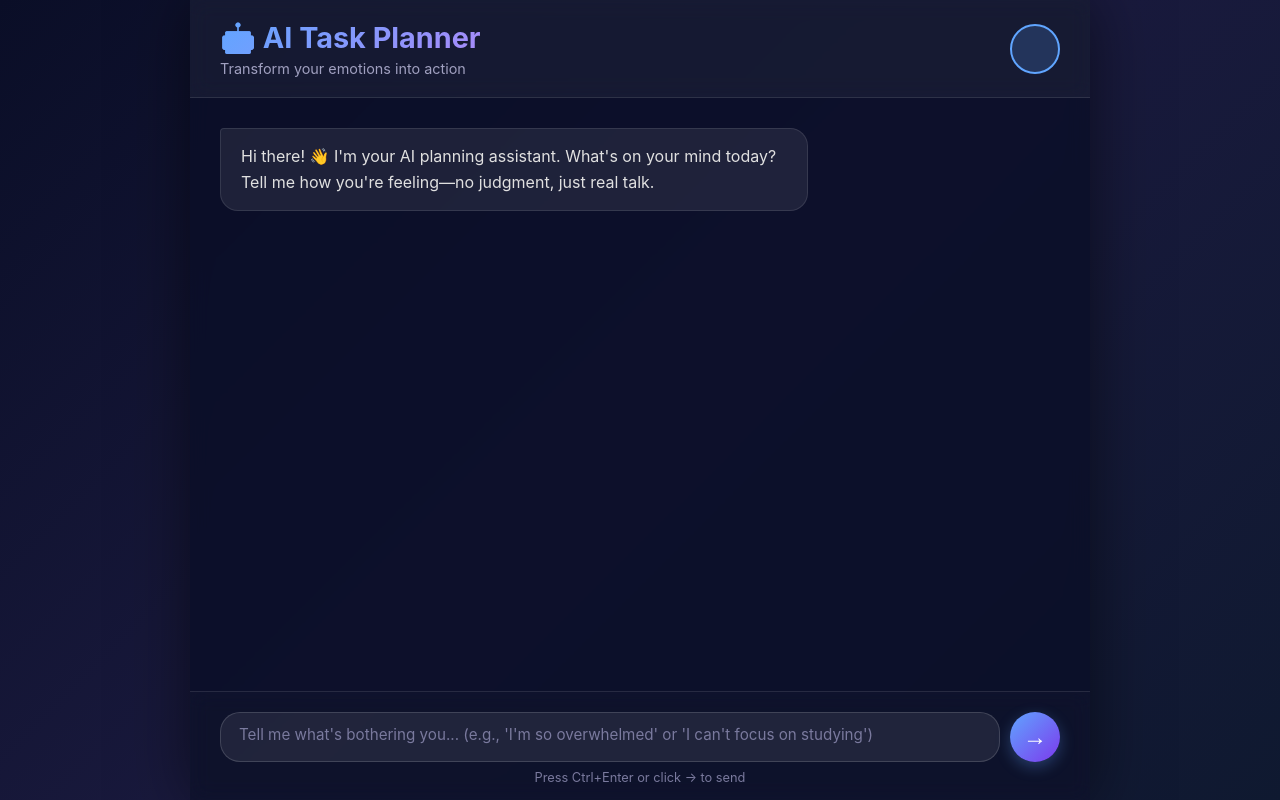
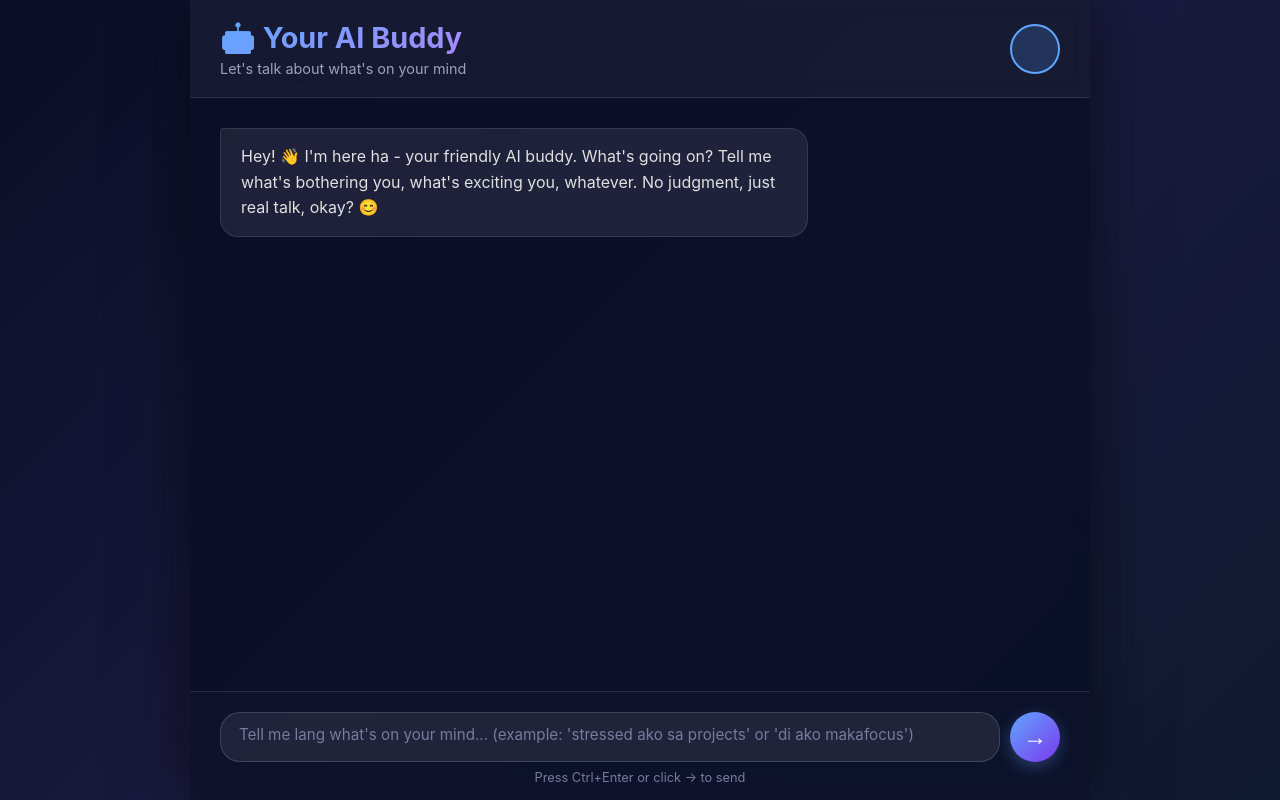
Before and after one commit to fhnguiwhgkgjoi/AI-Task-Planner, a website: page index.html in a window 1280 px wide. Drawn offline with Linux system fonts and the light colour scheme.

Commit message:
Revise chat header and bot greeting text
Updated the header and greeting messages in the chat interface.

```diff
--- a/index.html
+++ b/index.html
@@ -13,8 +13,8 @@
         <!-- HEADER -->
         <header class="chat-header">
             <div class="header-content">
-                <h1>🤖 AI Task Planner</h1>
-                <p>Transform your emotions into action</p>
+                <h1>🤖 Your AI Buddy</h1>
+                <p>Let's talk about what's on your mind</p>
             </div>
             <div class="emotion-indicator" id="emotionIndicator"></div>
         </header>
@@ -24,7 +24,7 @@
             <div class="messages-container" id="messagesContainer">
                 <div class="message bot-message">
                     <div class="message-content">
-                        <p>Hi there! 👋 I'm your AI planning assistant. What's on your mind today? Tell me how you're feeling—no judgment, just real talk.</p>
+                        <p>Hey! 👋 I'm here ha - your friendly AI buddy. What's going on? Tell me what's bothering you, what's exciting you, whatever. No judgment, just real talk, okay? 😊</p>
                     </div>
                 </div>
             </div>
@@ -36,7 +36,7 @@
                 <textarea
                     id="userThought"
                     class="chat-input"
-                    placeholder="Tell me what's bothering you... (e.g., 'I'm so overwhelmed' or 'I can't focus on studying')"
+                    placeholder="Tell me lang what's on your mind... (example: 'stressed ako sa projects' or 'di ako makafocus')"
                     rows="1"
                 ></textarea>
                 <button id="generateBtn" class="send-btn">→</button>
@@ -45,7 +45,6 @@
         </div>
     </div>
 
-    <script src="ai-assistant.js">
-    </script>
+    <script src="ai-assistant.js"></script>
 </body>
 </html>
```
